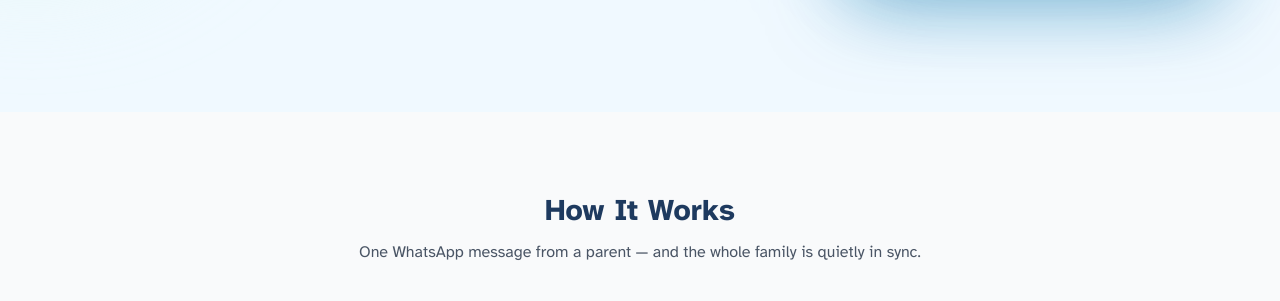
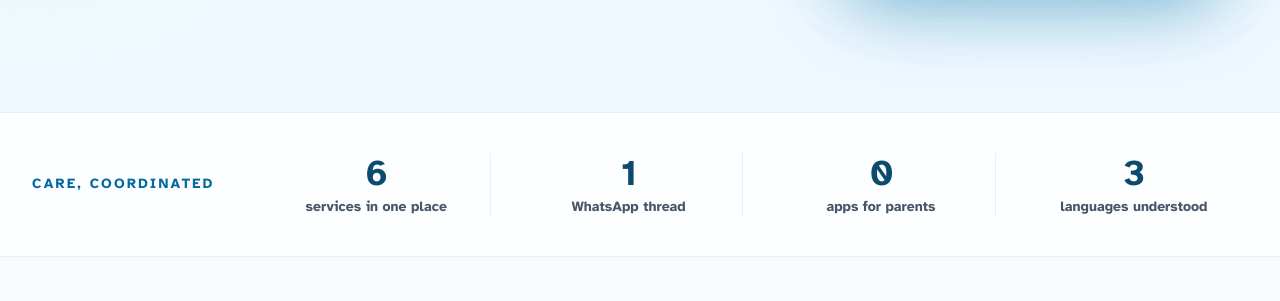
Before and after one commit to deepsingh-co/careconnect, a React (Vite) app in the folder client/: page / in a window 1280 px wide. Shown: the part 811-1112 px from the top of the page. Built offline with nearby package versions, Linux system fonts and the light colour scheme; no server answers.

Commit message:
feat(landing): add factual care coordination proof strip

```diff
--- a/client/src/pages/public/LandingPage.jsx
+++ b/client/src/pages/public/LandingPage.jsx
@@ -338,6 +338,29 @@ export default function LandingPage() {
           </div>
         </section>
 
+        <section aria-label="CareConnect at a glance" className="border-y border-care-100 bg-white/80">
+          <div className="mx-auto flex max-w-7xl flex-col gap-6 px-4 py-8 sm:px-6 lg:flex-row lg:items-center lg:gap-12 lg:px-8 lg:py-10">
+            <p className="shrink-0 text-sm font-bold uppercase tracking-[0.16em] text-care-600">Care, coordinated</p>
+            <dl className="grid flex-1 grid-cols-2 gap-x-6 gap-y-7 sm:grid-cols-4 sm:divide-x sm:divide-care-100">
+              {[
+                { value: '6', label: 'services in one place' },
+                { value: '1', label: 'WhatsApp thread' },
+                { value: '0', label: 'apps for parents' },
+                { value: '3', label: 'languages understood' },
+              ].map((stat) => (
+                <div key={stat.label} className="flex flex-col items-center text-center sm:px-4">
+                  <dd className="order-1 font-display text-3xl font-bold tracking-tight text-care-800 sm:text-4xl">
+                    {stat.value}
+                  </dd>
+                  <dt className="order-2 mt-1 text-xs font-semibold leading-snug text-ink-muted sm:text-sm">
+                    {stat.label}
+                  </dt>
+                </div>
+              ))}
+            </dl>
+          </div>
+        </section>
+
         {/* How it works */}
       <section id="how-it-works" className="bg-gray-50 py-12 md:py-20">
         <div className="max-w-7xl mx-auto px-4">
```
